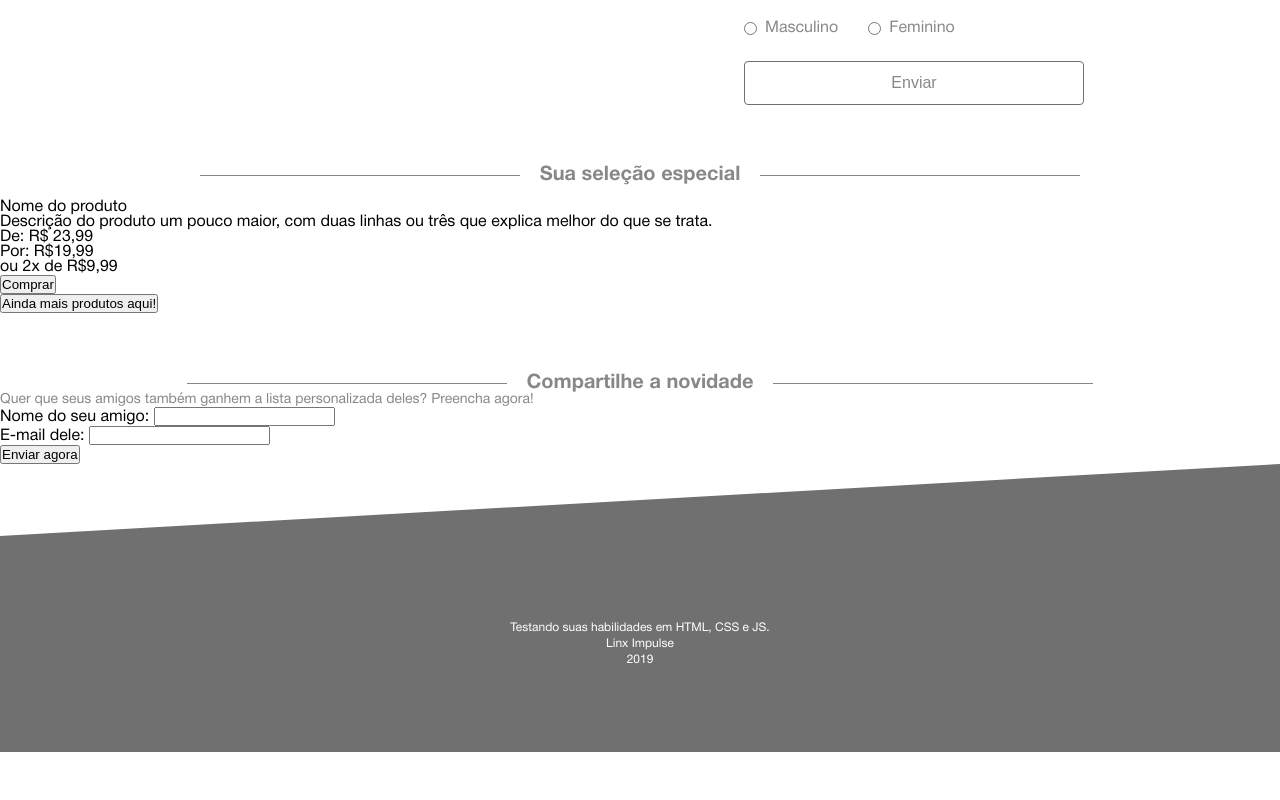
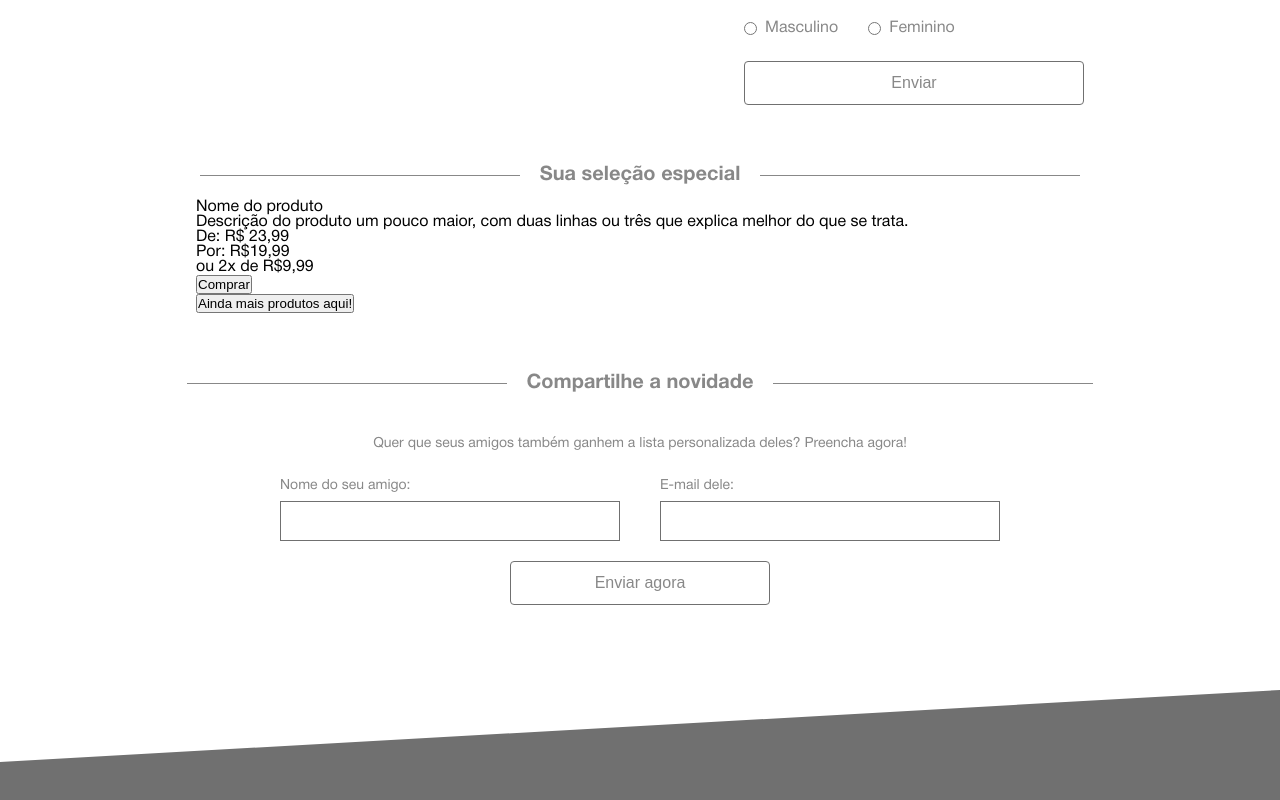
Before and after one commit to Frazon/desafio-frontend-bold, a plain HTML site: page index.html in a window 1280 px wide. Shown: the part 624-1424 px from the top of the page. Before the commit the page ends 1376 px from the top, so only its background shows below. Drawn offline with Linux system fonts and the light colour scheme.

Commit message:
style: section share resposive

```diff
--- a/assets/css/style.css
+++ b/assets/css/style.css
@@ -84,6 +84,9 @@ h1>.title-bottom{
     align-items: center;
     justify-content: center;
     margin-top: 90px;
+    margin-left: -30px;
+    margin-right: -30px;
+    max-width: none;
 }
 .separator-title>h2{
     font-size: var(--font-size-20);
@@ -114,6 +117,50 @@ h1>.title-bottom{
         max-width: 320px;
     }
 }
+
+/*forms*/
+.form-group{
+    width: 100%;
+    display: flex;
+    flex-direction: column;
+    margin-bottom: 20px;
+    text-align: left;
+}
+.form-group>label {
+    color: var(--primary-color);
+    font-size: 14px;
+    margin-bottom: 8px;
+}
+.form-group>input[type="text"],
+.form-group>input[type="email"] {
+    background-color: #FFFFFF;
+    width: 100%;
+    height: 40px;
+    padding: 0 10px;
+    border: 1px solid var(--border-color);
+}
+.radio-group{
+    display: flex;
+    gap: 30px;
+    margin: 25px 0;
+}
+.radio-item{
+    display: flex;
+    align-items: center;
+    gap: 8px;
+    color: var(--primary-color);
+}
+.btn-submit{
+    width: 100%;
+    height: 44px;
+    background: #FFFFFF;
+    border: 1px solid var(--border-color);
+    border-radius: 4px;
+    color: var(--primary-color);
+    font-size: var(--font-size-16);
+    cursor: pointer;
+}
+/*end forms*/
 .flex-header{
     display: flex;
     align-items: center;
@@ -188,46 +235,6 @@ h1>.title-bottom{
 .form-algorithm {
     width: 100%;
 }
-.form-group-algorithm {
-    display: flex;
-    flex-direction: column;
-    margin-bottom: 20px;
-    text-align: left;
-}
-.form-group-algorithm label {
-    color: var(--primary-color);
-    font-size: 14px;
-    margin-bottom: 8px;
-}
-.form-group-algorithm>input[type="text"],
-.form-group-algorithm>input[type="email"] {
-    background-color: #FFFFFF;
-    width: 100%;
-    height: 40px;
-    padding: 0 10px;
-    border: 1px solid var(--border-color);
-}
-.radio-group-algorithm {
-    display: flex;
-    gap: 30px;
-    margin: 25px 0;
-}
-.radio-item-algorithm {
-    display: flex;
-    align-items: center;
-    gap: 8px;
-    color: var(--primary-color);
-}
-.btn-submit-algorithm {
-    width: 100%;
-    height: 44px;
-    background: #FFFFFF;
-    border: 1px solid var(--border-color);
-    border-radius: 4px;
-    color: var(--primary-color);
-    font-size: var(--font-size-16);
-    cursor: pointer;
-}
 @media (min-width: 768px){
     .form-algorithm>form {
         width: 340px;
@@ -239,9 +246,43 @@ h1>.title-bottom{
 }
 
 /*section product*/
-.sub-title-product{
+
+
+/*section share*/
+.flex-share{
+    margin-bottom: 85px;
+}
+.form-share{
+    width: 100%;
+}
+.sub-title-share{
     color: var(--primary-color);
     font-size: var(--font-size-14);
+    text-align: center;
+    margin: 44px 0 28px 0;
+    padding: 0 16px;
+}
+@media (min-width: 768px){
+    .form-share{
+        width: 720px;
+        margin: 0 auto;
+    }
+    .form-share>form{
+        display: flex;
+        flex-direction: column;
+        align-items: center;
+        justify-content: center;
+    }
+    .flex-form-share{
+        width: 100%;
+        display: flex;
+        align-items: center;
+        justify-content: center;
+        gap: 40px;
+    }
+    .btn-submit-share{
+        width: 260px;
+    }
 }
 
 /*footer*/
--- a/index.html
+++ b/index.html
@@ -56,39 +56,39 @@
             </div>
             <div class="form-algorithm">
                 <form action="">
-                    <div class="form-group-algorithm">
+                    <div class="form-group">
                         <label for="name">Seu nome:</label>
                         <input type="text" id="name" name="name">
                     </div>
 
-                    <div class="form-group-algorithm">
+                    <div class="form-group">
                         <label for="email">E-mail:</label>
                         <input type="email" id="email" name="email">
                     </div>
 
-                    <div class="form-group-algorithm">
+                    <div class="form-group">
                         <label for="cpf">CPF:</label>
                         <input type="text" id="cpf" name="cpf">
                     </div>
 
-                    <div class="radio-group-algorithm">
-                        <div class="radio-item-algorithm">
+                    <div class="radio-group">
+                        <div class="radio-item">
                             <input type="radio" name="sexo" id="sexo_masculino" value="M">
                             <label for="sexo_masculino">Masculino</label>
                         </div>
-                        <div class="radio-item-algorithm">
+                        <div class="radio-item">
                             <input type="radio" name="sexo" id="sexo_feminino" value="F">
                             <label for="sexo_feminino">Feminino</label>
                         </div>
                     </div>
 
-                    <button type="submit" class="btn-submit-algorithm">Enviar</button>
+                    <button type="submit" class="btn-submit">Enviar</button>
                 </form>
             </div>
         </div>
     </section>
 
-    <section>
+    <section class="container">
         <div class="separator-title">
             <h2>Sua seleção especial</h2>
         </div>
@@ -120,29 +120,28 @@
 
     </section>
 
-    <section>
-
+    <section class="flex-share container">
         <div class="separator-title">
             <h2>Compartilhe a novidade</h2>
         </div>
-        <p class="sub-title-product">
+        <p class="sub-title-share">
             Quer que seus amigos também ganhem a lista personalizada deles?
             Preencha agora!
         </p>
 
-        <div>
+        <div class="form-share">
             <form action="">
-                <div>
+                <div class="flex-form-share">
+                    <div class="form-group">
                         <label>Nome do seu amigo:</label>
                         <input type="text">
                     </div>
-                <div>
+                    <div class="form-group">
                         <label>E-mail dele:</label>
                         <input type="text">
                     </div>
-                <div>
-                    <button>Enviar agora</button>
                 </div>
+                <button type="submit" class="btn-submit btn-submit-share">Enviar agora</button>
             </form>
         </div>
     </section>
```
Lines whose indentation alone changed are shown as unchanged.
